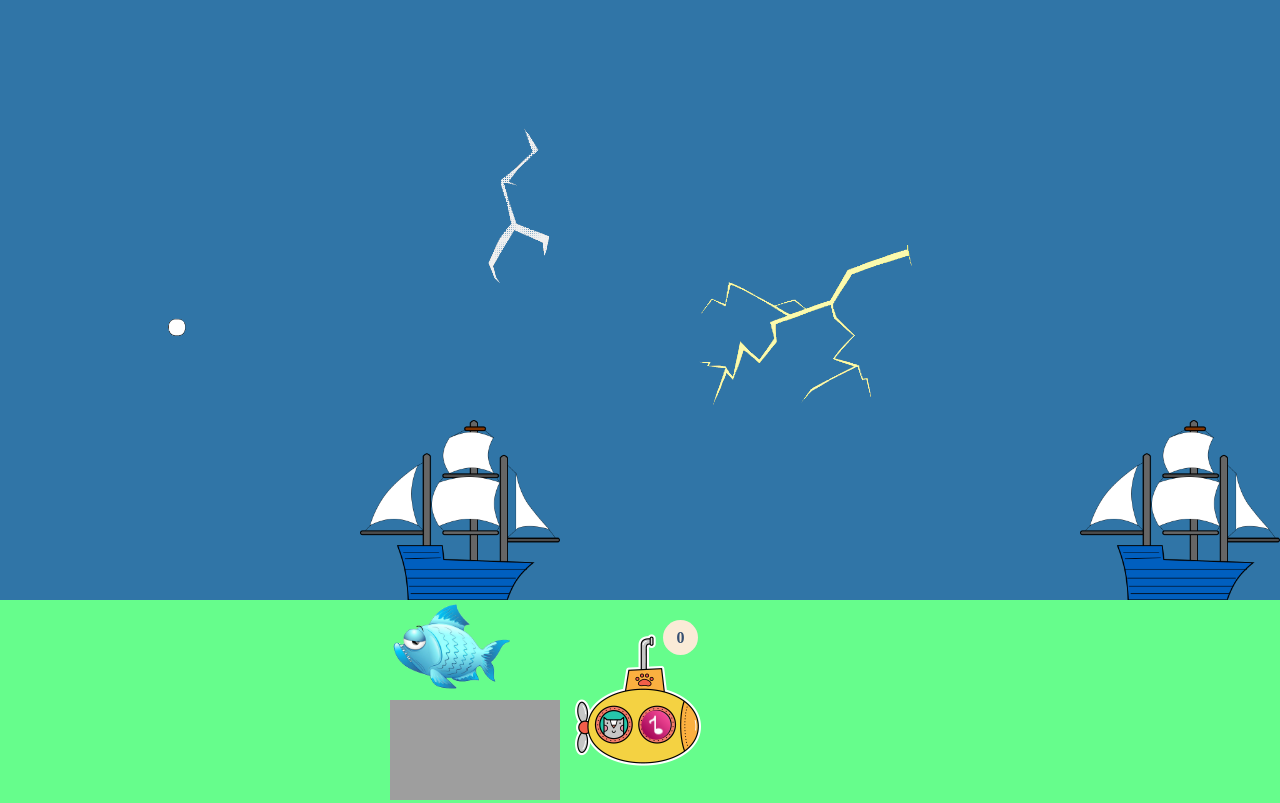
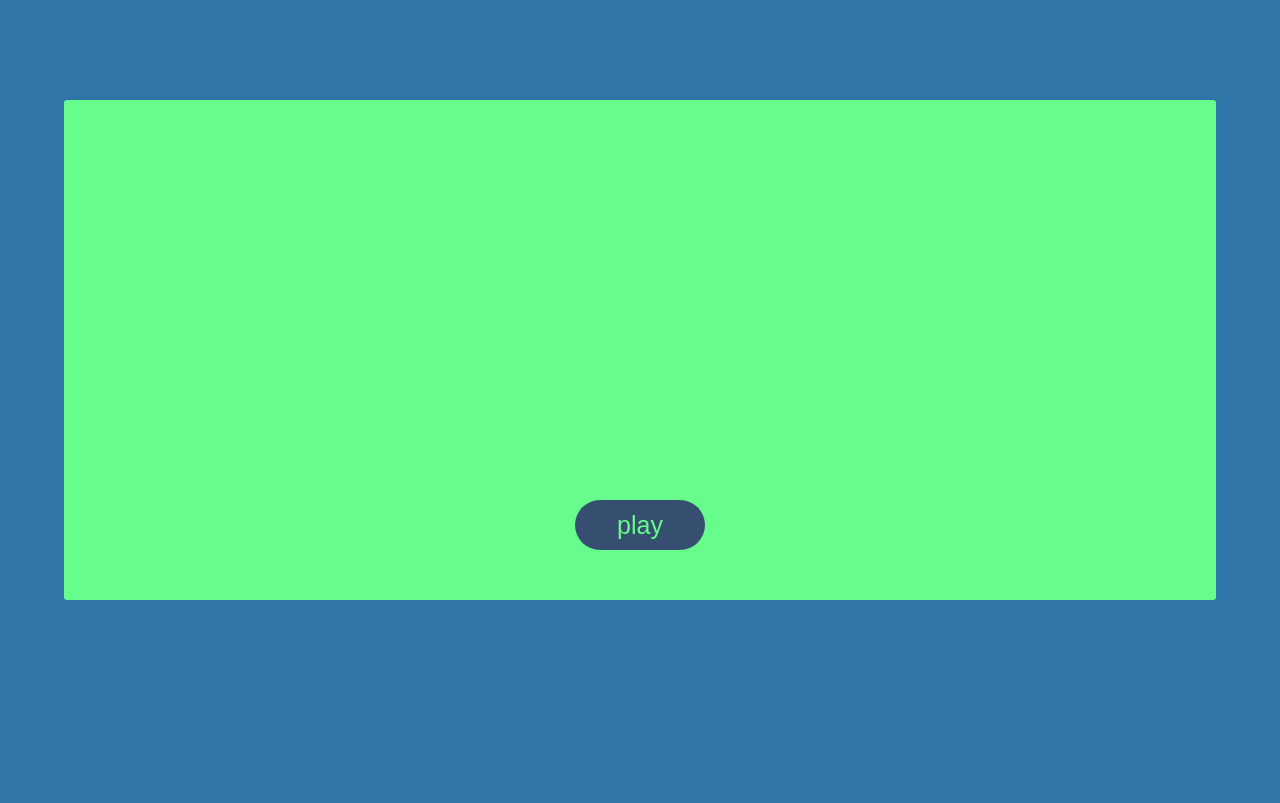
Before and after one commit to NataManatu/Game-js-submarine, a plain HTML site: page index.html in a window 1280 px wide. Shown: the top 803 px of the page. Drawn offline with nearby package versions, Linux system fonts and the light colour scheme; grey boxes are pictures that could not be loaded.

Commit message:
myGame-submarine

```diff
--- a/index.html
+++ b/index.html
@@ -13,7 +13,10 @@
 
 <body>
 
+    <div class="start-game">
 
+        <button id="play-game">play</button>
+    </div>
 
 
     <div id="game-container">
--- a/script.js
+++ b/script.js
@@ -63,7 +63,8 @@ let interval = setInterval(() => {
 		let rectSelection = selection.getBoundingClientRect();
 		let rect = element.getBoundingClientRect();
 		let gameOver = document.getElementById("game-over");
-		gameOver.innerHTML = '<p>твой счет  ' + gameScore + '<br> Game over!</p><button id ="play-again">play again</button>'
+		gameOver.innerHTML = '<p>твой счет  ' + gameScore + '<br> Game over!</p><button id="play-again">play again</button>'
+
 
 		//Если произошло столкновение с объектом
 		if (rect.bottom > rectSelection.top
@@ -96,13 +97,11 @@ let interval = setInterval(() => {
 			clearInterval(interval)
 			// alert("твой счет " + gameScore + " game over!")
 		}
+
+		let playAgain = document.getElementById("play-again");
+		playAgain.addEventListener("click", function () {
+			console.log(playAgain)
+		})
 	})
 
 }, 1200);
-
-
-
-let playAgain = document.getElementById("play-again");
-playAgain.addEventListener("click", function () {
-	console.log(playAgain)
-})
--- a/style.css
+++ b/style.css
@@ -5,9 +5,33 @@ body {
     box-sizing: border-box;
 }
 
+
+.start-game {
+    background-color: rgb(102, 253, 140);
+    width: 90%;
+    height: 500px;
+    margin: 0 auto;
+    text-align: center;
+    margin-top: 100px;
+    border-radius: 3px;
+}
+
+#play-game {
+    width: 130px;
+    height: 50px;
+    border-radius: 50px;
+    background-color: rgb(54, 79, 113);
+    border-style: none;
+    color: rgb(102, 253, 140);
+    font-size: 25px;
+    cursor: pointer;
+    margin-top: 400px;
+}
+
 .thunder {
     position: absolute;
-    width: 1000px;
+    width: 700px;
+    height: 500px;
     margin-top: -500px;
     justify-content: center;
 }
@@ -20,6 +44,7 @@ body {
     margin-top: 600px;
     position: relative;
     /* width: 1600px; */
+    display: none;
 }
 
 .game-over {
```
